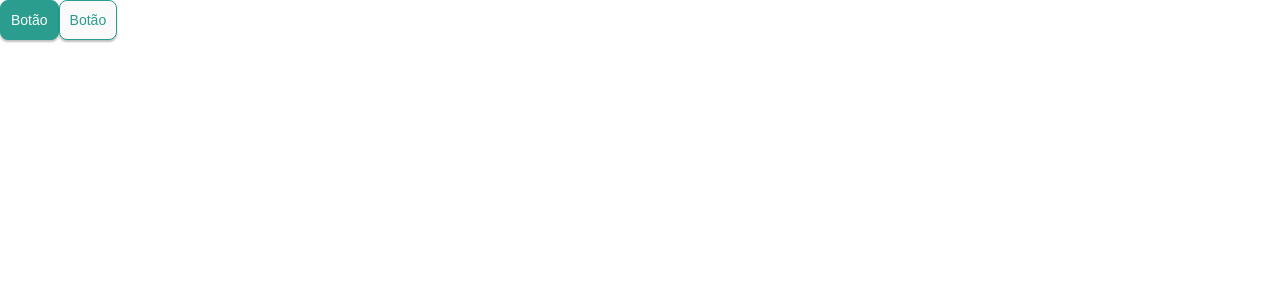
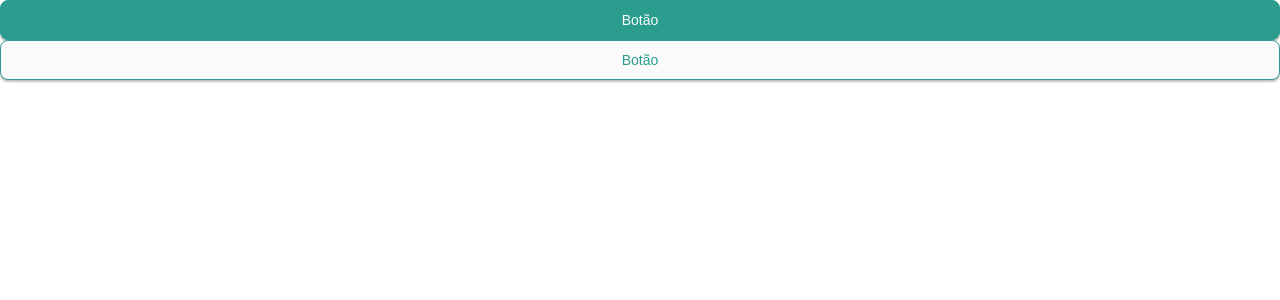
Before and after one commit to CaNeoN28/controle-farmaceutico-frontend, a Next.js app: page / in a window 1280 px wide. Shown: the top 300 px of the page. Built offline with nearby package versions, Linux system fonts and the light colour scheme.

Commit message:
Adicionando propriedade para ocupar todo o tamanho da tela

```diff
--- a/src/app/globals.css
+++ b/src/app/globals.css
@@ -20,3 +20,7 @@
 .box-shadow{
   box-shadow: 0px 2px 2px rgba(0, 0, 0, 0.25)
 }
+
+.full-width{
+  width: 100%;
+}
--- a/src/app/page.tsx
+++ b/src/app/page.tsx
@@ -7,6 +7,7 @@ export default function Home() {
   return (
     <>
       <Botao
+        fullWidth
         onClick={(e) => {
           e.preventDefault();
           console.log("Clicou primário");
@@ -15,6 +16,7 @@ export default function Home() {
         Botão
       </Botao>
       <Botao
+        fullWidth
         secundario
         onClick={(e) => {
           e.preventDefault();
--- a/src/components/Botao/index.tsx
+++ b/src/components/Botao/index.tsx
@@ -4,13 +4,15 @@ import styles from "./Botao.module.scss";
 
 interface Props extends React.ComponentPropsWithoutRef<"button"> {
   secundario?: boolean;
+  fullWidth?: boolean;
   children: ReactNode;
 }
 
-export default function Botao({ secundario, children, ...props }: Props) {
+export default function Botao({ secundario, fullWidth, children, ...props }: Props) {
   const classes = classnames({
     [styles.botao]: true,
     [styles.secundario]: secundario,
+    "full-width": fullWidth,
     "box-shadow": true,
   });
 
```
